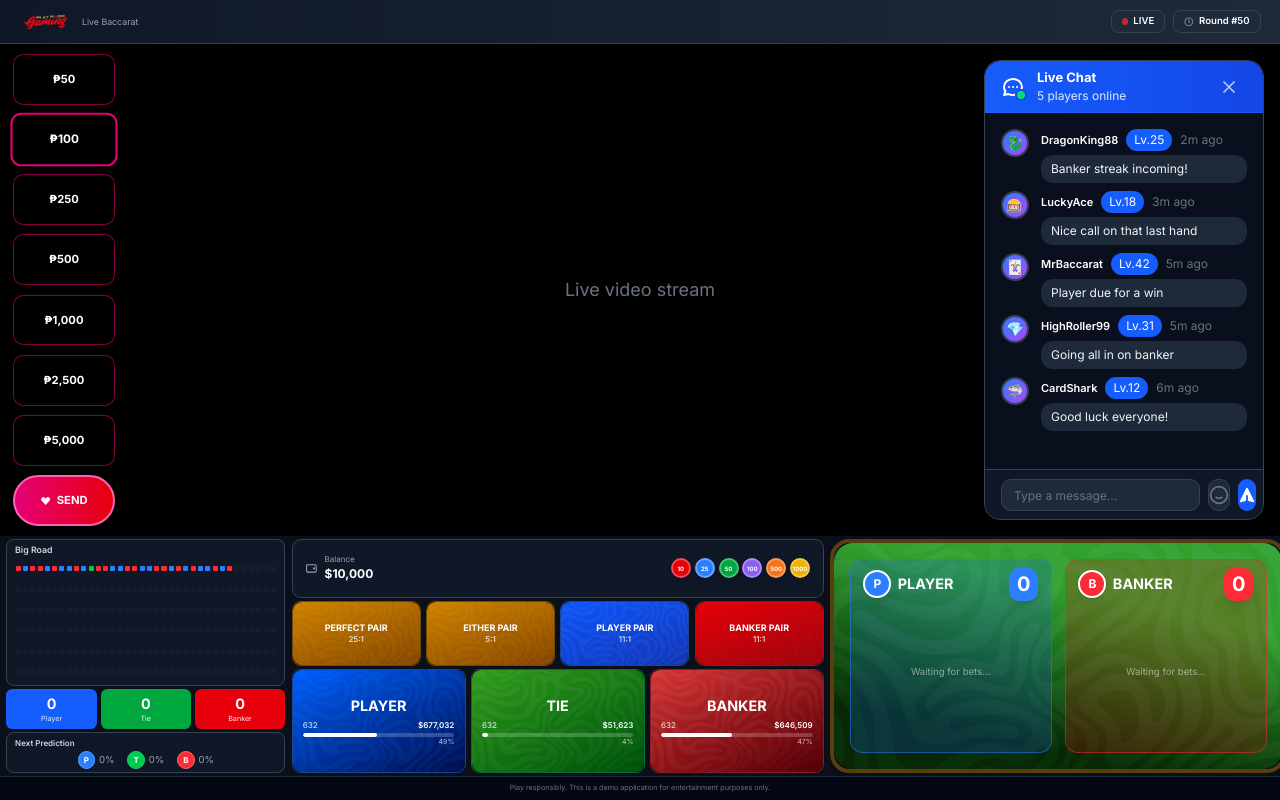
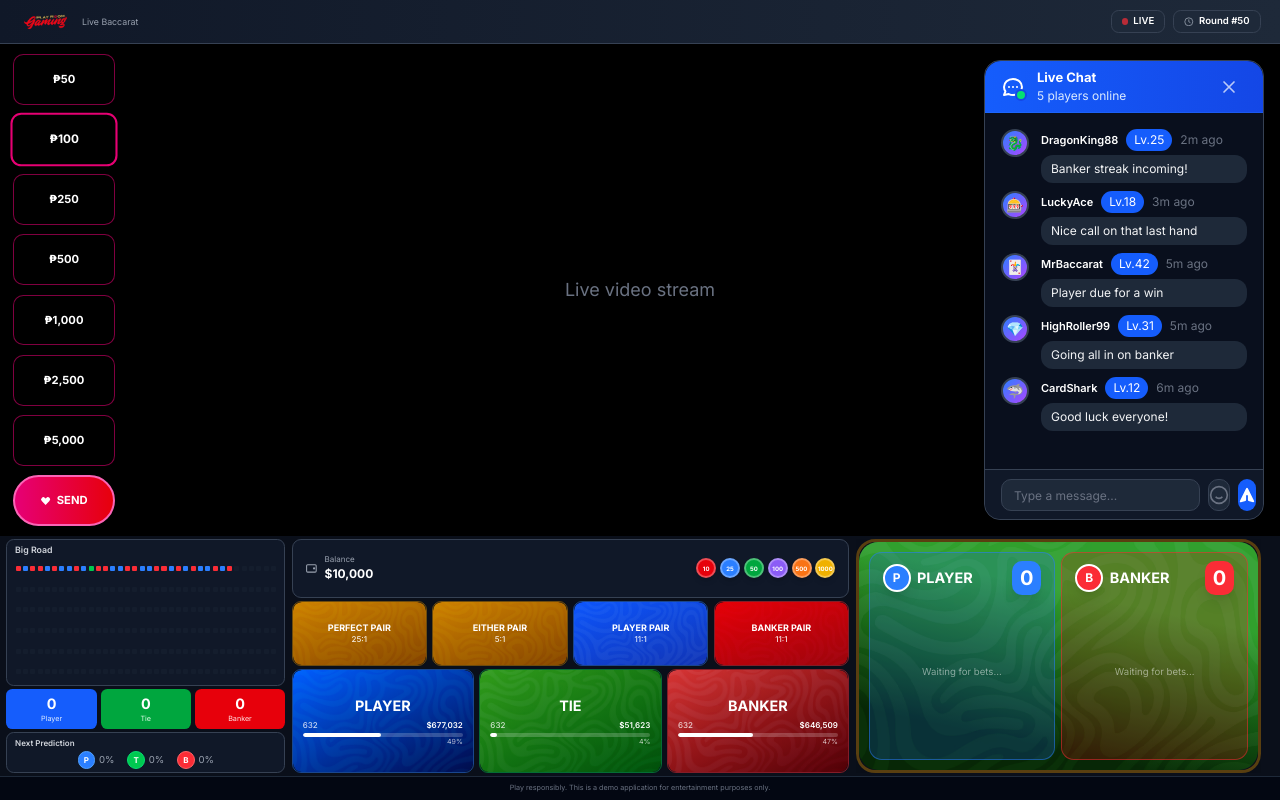
Before and after one commit to niomartinez/playroom-web, a Next.js app: page /play in a window 1280 px wide. Built offline with nearby package versions, Linux system fonts and the light colour scheme.

Commit message:
fix: Baccarat table column 36%→32%, tighter padding/gap, thinner border
Co-Authored-By: Claude Opus 4.6 (1M context) <noreply@anthropic.com>

```diff
--- a/src/app/play/page.tsx
+++ b/src/app/play/page.tsx
@@ -33,7 +33,7 @@ export default function PlayPage() {
         className="min-h-0 overflow-hidden"
         style={{
           display: "grid",
-          gridTemplateColumns: "22% 42% 36%",
+          gridTemplateColumns: "22% 44% 32%",
           gap: "0.5vw",
           padding: "0.4vh 0.5vw",
         }}
--- a/src/components/player/BaccaratTable.tsx
+++ b/src/components/player/BaccaratTable.tsx
@@ -3,11 +3,11 @@ export default function BaccaratTable() {
     <div
       className="relative overflow-hidden h-full flex items-stretch"
       style={{
-        border: "4px solid rgba(208,135,0,0.4)",
+        border: "3px solid rgba(208,135,0,0.4)",
         boxShadow: "0px 25px 50px -12px rgba(0,0,0,0.25)",
         borderRadius: "1.5vw",
-        gap: "1vw",
-        padding: "1.2vw",
+        gap: "0.5vw",
+        padding: "0.8vw",
       }}
     >
       <div aria-hidden="true" className="absolute inset-0 pointer-events-none" style={{ borderRadius: "1.5vw" }}>
```
